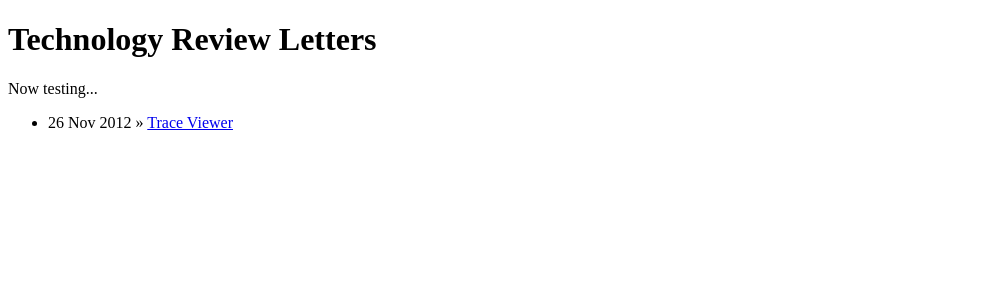
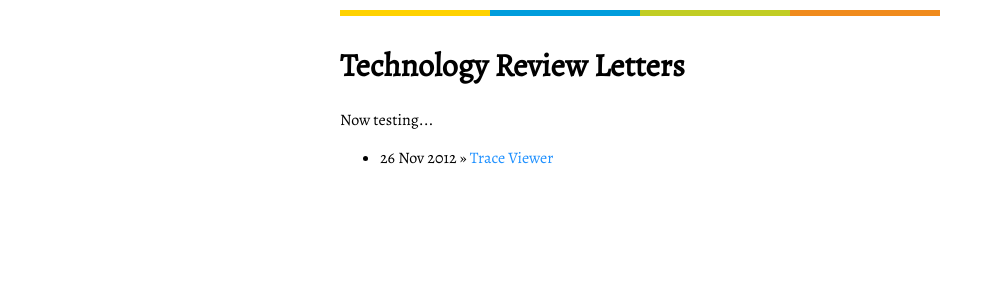
Before and after one commit to NtreevSoft/ntreevsoft.github.com, a Jekyll site: the page built from blog/index.html, in a window 1280 px wide. Shown: the top 300 px of the page, without its empty margins (0-995 px from the left). Built offline with Jekyll 4.4.1, drawn with Linux system fonts in a browser that asks for light colours.

Commit message:
Add Ntreev color tabs

```diff
--- a/_layouts/default.html
+++ b/_layouts/default.html
@@ -5,10 +5,11 @@
   <meta http-equiv="X-UA-Compatible" content="IE=edge" />
   <title>{{ page.title }}</title>
   <link href="http://fonts.googleapis.com/css?family=Alegreya" rel="stylesheet" type="text/css">
-  <link rel="stylesheet" href="css/style.css" type="text/css" media="screen">
+  <link rel="stylesheet" href="{{ site.url }}{{ site.baseurl }}/css/style.css" type="text/css" media="screen">
 </head>
 <body>
   <div id="main">
+    <ul class="ntreev-color-tabs"><li></li><li></li><li></li><li></li></ul>
     {{ content }}
   </div>
 </body>
--- a/css/style.css
+++ b/css/style.css
@@ -1,3 +1,9 @@
+/* Reset */
+body, div {
+  margin: 0;
+  padding: 0;
+}
+
 body {
   font-family: Alegreya, serif;
 }
@@ -16,3 +22,31 @@ div#main {
   margin-right: auto;
   width: 600px;
 }
+
+ul.ntreev-color-tabs {
+  list-style-type: none;
+  margin: 0;
+  padding: 0;
+}
+
+ul.ntreev-color-tabs li {
+  display: inline-block;
+  margin: 0;
+  padding: 6px 25% 0px 0px;
+}
+
+ul.ntreev-color-tabs li:nth-child(1) {
+  background: rgb(255, 210, 0);
+}
+
+ul.ntreev-color-tabs li:nth-child(2) {
+  background: rgb(0, 157, 220);
+}
+
+ul.ntreev-color-tabs li:nth-child(3) {
+  background: rgb(193, 205, 35);
+}
+
+ul.ntreev-color-tabs li:nth-child(4) {
+  background: rgb(240, 139, 29);
+}
```
